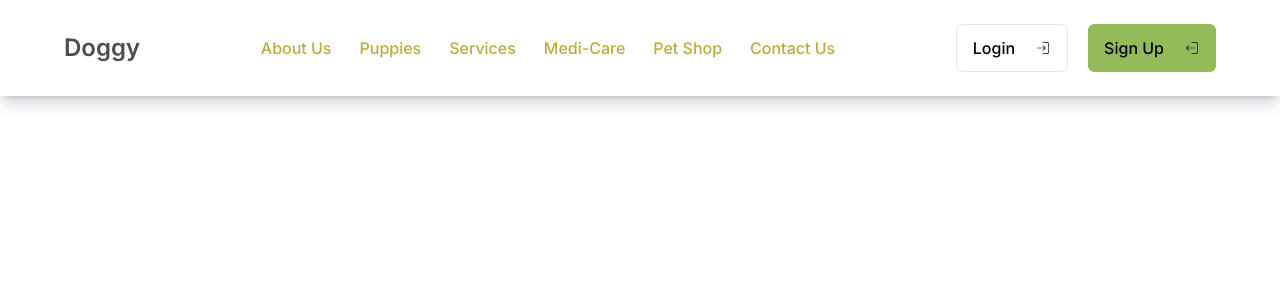
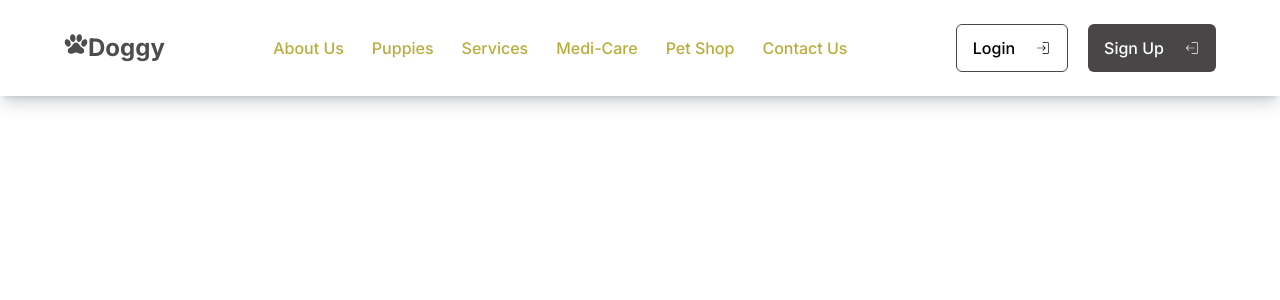
Before and after one commit to Muees99/Pet-Adoption, a Next.js app: page / in a window 1280 px wide. Shown: the top 300 px of the page. Built offline with nearby package versions, Linux system fonts and the light colour scheme.

Commit message:
Mobile  Navbar

```diff
--- a/app/components/Navs/MobileNav/index.tsx
+++ b/app/components/Navs/MobileNav/index.tsx
@@ -83,7 +83,7 @@ const MobileNav = () => {
           <Button
             href="/"
             type="button"
-            className="bg-[#fff27b86] hover:bg-[#fff27b86] focus:bg-[#807500] px-8 py-2 rounded-md font-medium text-white"
+            className="bg-[#ffffff] focus:bg-[#807500] px-8 py-2 rounded-md font-medium  border border-[#484646] text-black"
           >
             Login
             <CiLogin className="ml-2" />
@@ -91,9 +91,9 @@ const MobileNav = () => {
           <Button
             href="/"
             type="button"
-            className="bg-[#fff27b86] hover:bg-[#fff27b86] focus:bg-[#807500] px-8 py-2 rounded-md font-medium text-white"
+            className="bg-[#484646] focus:bg-[#807500] px-8 py-2 rounded-md font-medium text-white"
           >
-            Logout
+            Sign Up
             <CiLogout className="ml-2" />
           </Button>
         </div>
--- a/app/components/Navs/Navbar/index.tsx
+++ b/app/components/Navs/Navbar/index.tsx
@@ -12,6 +12,7 @@ import { useStateCtx } from "@/app/context/StateContext";
 import useWindowHeight from "@/app/hooks/useDimension";
 import Button from "@/app/Ui/Button";
 import { CiLogin, CiLogout } from "react-icons/ci";
+import { IoPaw } from "react-icons/io5";
 
 const Navbar = () => {
   const { showMobileMenu, setShowMobileMenu } = useStateCtx();
@@ -47,7 +48,8 @@ const Navbar = () => {
             "animate-pulse" // Apply the pulse animation
           )}
         >
-          <span className="text-black font-montserrat text-lg lg:text-2xl font-semibold">
+          <span className=" flex text-black text-lg lg:text-2xl font-bold">
+            <IoPaw />
             Doggy
           </span>
         </Link>
@@ -79,7 +81,7 @@ const Navbar = () => {
           <Button
             href="/"
             type="button"
-            className="bg-white hover:bg-[#fff27b86] focus:bg-[#807500] px-4 py-2 rounded-md font-medium border text-black"
+            className="bg-[#ffffff] hover:bg-[#9d997886] focus:bg-[#807500] px-4 py-2 rounded-md font-medium border border-[#484646] text-black"
           >
             Login
             <CiLogin />
@@ -87,7 +89,7 @@ const Navbar = () => {
           <Button
             href="/"
             type="button"
-            className="bg-[#93bb5a] hover:bg-[#fff27b86] focus:bg-[#807500] px-4 py-2 rounded-md font-medium text-black"
+            className="bg-[#484646] hover:bg-[#9d997886] focus:bg-[#807500] px-4 py-2 rounded-md font-medium text-white"
           >
             Sign Up
             <CiLogout />
@@ -99,7 +101,7 @@ const Navbar = () => {
           className="lg:hidden text-2xl cursor-pointer focus:border border-primary focus:p-1 focus:rounded-md"
           onClick={() => setShowMobileMenu(true)}
         >
-          <FaBars className="text-[#fff27b86]" />
+          <FaBars className=" text-gray-500"/>
         </div>
         <MobileNav />
       </nav>
```
